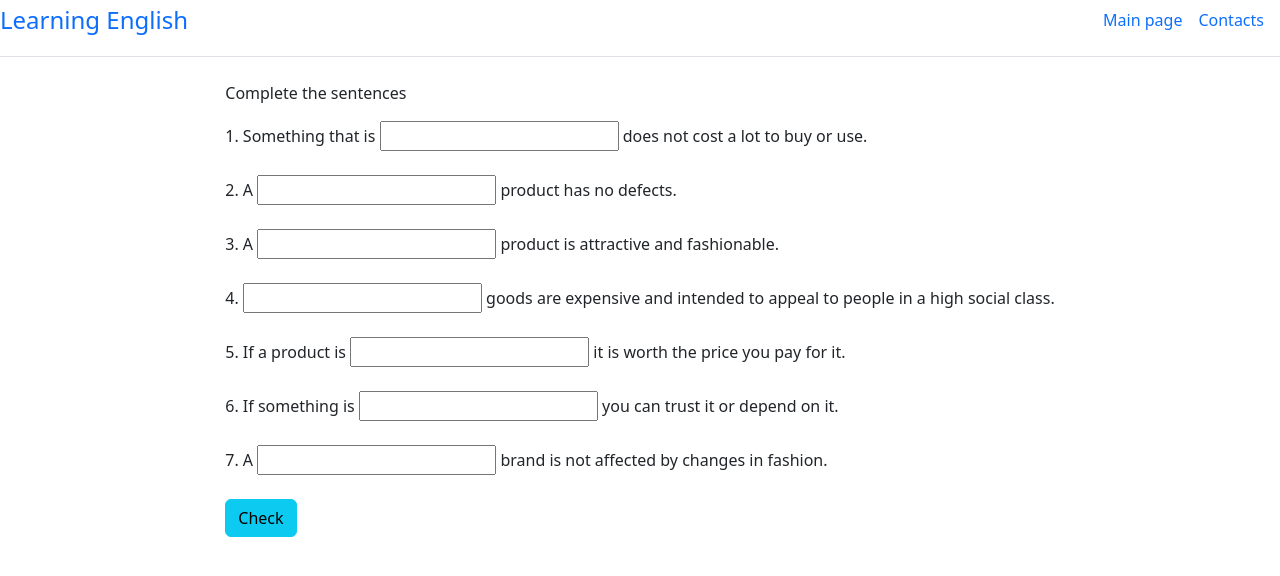
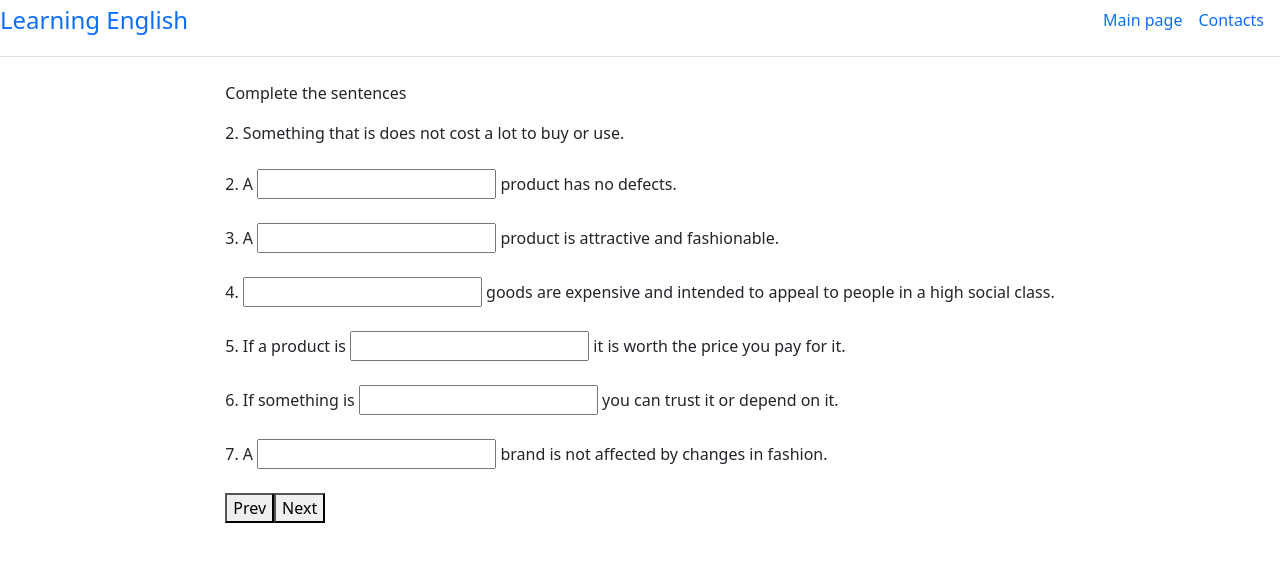
Before and after one commit to Alherd/lingua-frontend, an Angular app: page /about in a window 1280 px wide. Shown: the top 576 px of the page. Built offline with nearby package versions, Linux system fonts and the light colour scheme.

Commit message:
add routing for lessons

```diff
--- a/src/app/app.module.ts
+++ b/src/app/app.module.ts
@@ -10,10 +10,10 @@ import { ReactiveFormsModule } from '@angular/forms';
 import { AppRoutingModule } from './app-routing.module';
 import { AppComponent } from './app.component';
 import { LessonComponent } from './lesson/lesson.component';
-import { HttpClientModule } from '@angular/common/http'; // Импорт HttpClientModule
+import { HttpClientModule } from '@angular/common/http';
 
 const APP_ROUTES: Routes = [
-  { path: 'lessons/:lesson_id', component: LessonComponent },
+  { path: 'lessons/:id', component: LessonComponent },
   { path: 'about', component: LessonComponent }
 ]
 
--- a/src/app/lesson/lesson.component.html
+++ b/src/app/lesson/lesson.component.html
@@ -1,21 +1,26 @@
 <div class="container">
     <div class="content" id="lesson1_container_content">
+        <div [ngSwitch]="templateId">
+            <ng-container *ngSwitchCase="'1'">
                 <p>Complete the sentences</p>
-        <label>1. Something that is <input type="text" id="fname1" name="fname11"
+                <label>1. Something that is <input type="text" id="fname1" name="fname1"
                         (keydown.enter)="checkField('fname1', 'inexpensive')">
                     does not cost a
                     lot to buy or use.</label>
                 <div><br></div>
-        <label>2. A <input type="text" id="fname2" name="fname2" (keydown.enter)="checkField('fname2', 'well-made')">
+                <label>2. A <input type="text" id="fname2" name="fname2"
+                        (keydown.enter)="checkField('fname2', 'well-made')">
                     product has no
                     defects.</label>
                 <div><br></div>
-        <label>3. A <input type="text" id="fname3" name="fname3" (keydown.enter)="checkField('fname3', 'stylish')">
+                <label>3. A <input type="text" id="fname3" name="fname3"
+                        (keydown.enter)="checkField('fname3', 'stylish')">
                     product is
                     attractive and
                     fashionable.</label><br>
                 <div><br></div>
-        <label>4. <input type="text" id="fname4" name="fname4" (keydown.enter)="checkField('fname4', 'upmarket')"> goods
+                <label>4. <input type="text" id="fname4" name="fname4"
+                        (keydown.enter)="checkField('fname4', 'upmarket')"> goods
                     are
                     expensive
                     and intended
@@ -33,12 +38,59 @@
                     can trust it
                     or depend on it.</label><br>
                 <div><br></div>
-        <label>7. A <input type="text" id="fname7" name="fname7" (keydown.enter)="checkField('fname7', 'timeless')">
+                <label>7. A <input type="text" id="fname7" name="fname7"
+                        (keydown.enter)="checkField('fname7', 'timeless')">
                     brand is not
                     affected by changes
                     in fashion.</label><br>
 
-        <br><button class="btn btn-info">Check</button><br>
+            </ng-container>
+            <ng-container *ngSwitchDefault>
+                <p>Complete the sentences</p>
+                <label>2. Something that is
+                    does not cost a
+                    lot to buy or use.</label>
+                <div><br></div>
+                <label>2. A <input type="text" id="fname2" name="fname2"
+                        (keydown.enter)="checkField('fname2', 'well-made')">
+                    product has no
+                    defects.</label>
+                <div><br></div>
+                <label>3. A <input type="text" id="fname3" name="fname3"
+                        (keydown.enter)="checkField('fname3', 'stylish')">
+                    product is
+                    attractive and
+                    fashionable.</label><br>
+                <div><br></div>
+                <label>4. <input type="text" id="fname4" name="fname4"
+                        (keydown.enter)="checkField('fname4', 'upmarket')"> goods
+                    are
+                    expensive
+                    and intended
+                    to appeal to people in a high social class.</label><br>
+                <div><br></div>
+                <label>5. If a product is <input type="text" id="fname5" name="fname55"
+                        (keydown.enter)="checkField('fname5', 'value for money')">
+                    it
+                    is worth the
+                    price you pay for it.</label><br>
+                <div><br></div>
+                <label>6. If something is <input type="text" id="fname6" name="fname66"
+                        (keydown.enter)="checkField('fname6', 'reliable')">
+                    you
+                    can trust it
+                    or depend on it.</label><br>
+                <div><br></div>
+                <label>7. A <input type="text" id="fname7" name="fname7"
+                        (keydown.enter)="checkField('fname7', 'timeless')">
+                    brand is not
+                    affected by changes
+                    in fashion.</label><br>
 
+            </ng-container>
+            <br>
+            <button>Prev</button>
+            <button>Next</button>
         </div>
     </div>
+</div>
--- a/src/app/lesson/lesson.component.ts
+++ b/src/app/lesson/lesson.component.ts
@@ -1,5 +1,4 @@
 import { Component } from '@angular/core';
-import { FormBuilder, FormGroup } from '@angular/forms';
 import { LessonService } from './lesson.service';
 import { Renderer2 } from '@angular/core';
 import { ActivatedRoute } from '@angular/router';
@@ -11,10 +10,7 @@ import { ActivatedRoute } from '@angular/router';
 })
 
 export class LessonComponent {
-  myForm!: FormGroup;
-
-  answers1: Answers = { 'fname1': "inexpensive", 'fname2': "well-made", 'fname3': "stylish", 'fname4': "upmarket", 'fname5': "value for money", 'fname6': "reliable", 'fname7': "timeless" }
-  message = ''
+  templateId: string = '';
 
   checkField(fname: String, answer: String) {
     const element = document.getElementById(`${fname}`) as HTMLInputElement;
@@ -36,7 +32,6 @@ export class LessonComponent {
 
     var isAllDisabled: Boolean = true;
     inputElements?.forEach((input: HTMLInputElement) => {
-      // Выполните необходимые операции с каждым элементом input
       if (!input.disabled) {
         console.log('return')
         isAllDisabled = false;
@@ -48,25 +43,17 @@ export class LessonComponent {
     }
   }
 
-  ngOnInit() {
-    this.route.paramMap.subscribe(params => {
-      // Получаем параметры маршрута
-      const pageId = params.get('pageId');
+  constructor(private lessonService: LessonService,
+    private renderer: Renderer2, private activatedRoute: ActivatedRoute) { }
+
+  getData() {
+    this.lessonService.getData().subscribe(data => {
     });
   }
 
-  constructor(private lessonService: LessonService,
-    private renderer: Renderer2, private route: ActivatedRoute) { }
-
-  getData() {
-    console.log('ljdwhwui')
-    this.lessonService.getData().subscribe(data => {
-      // this.checkAnswers(data)
-      // Обработка полученных данных
+  ngOnInit() {
+    this.activatedRoute.paramMap.subscribe(params => {
+      this.templateId = params.get('id') || '';
     });
   }
 }
-
-interface Answers {
-  [key: string]: string;
-}
```
Lines whose indentation alone changed are shown as unchanged.
